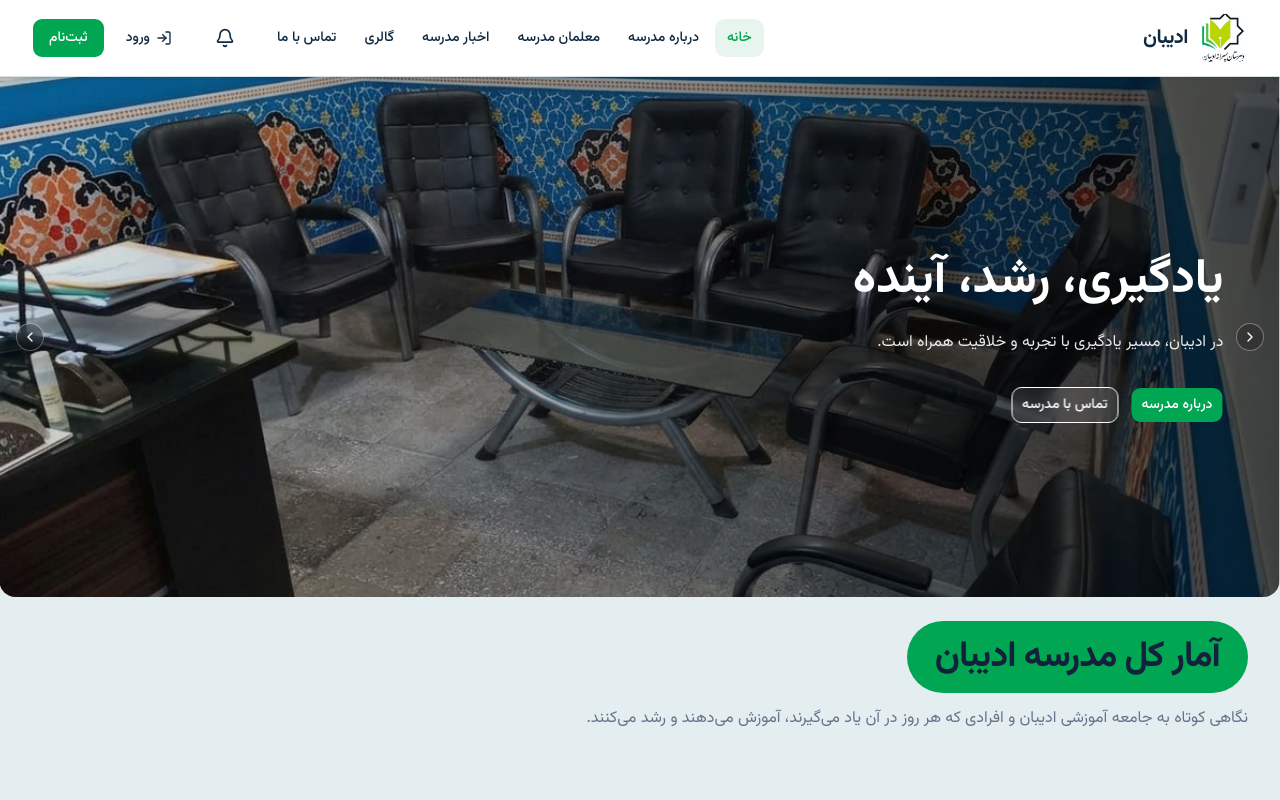
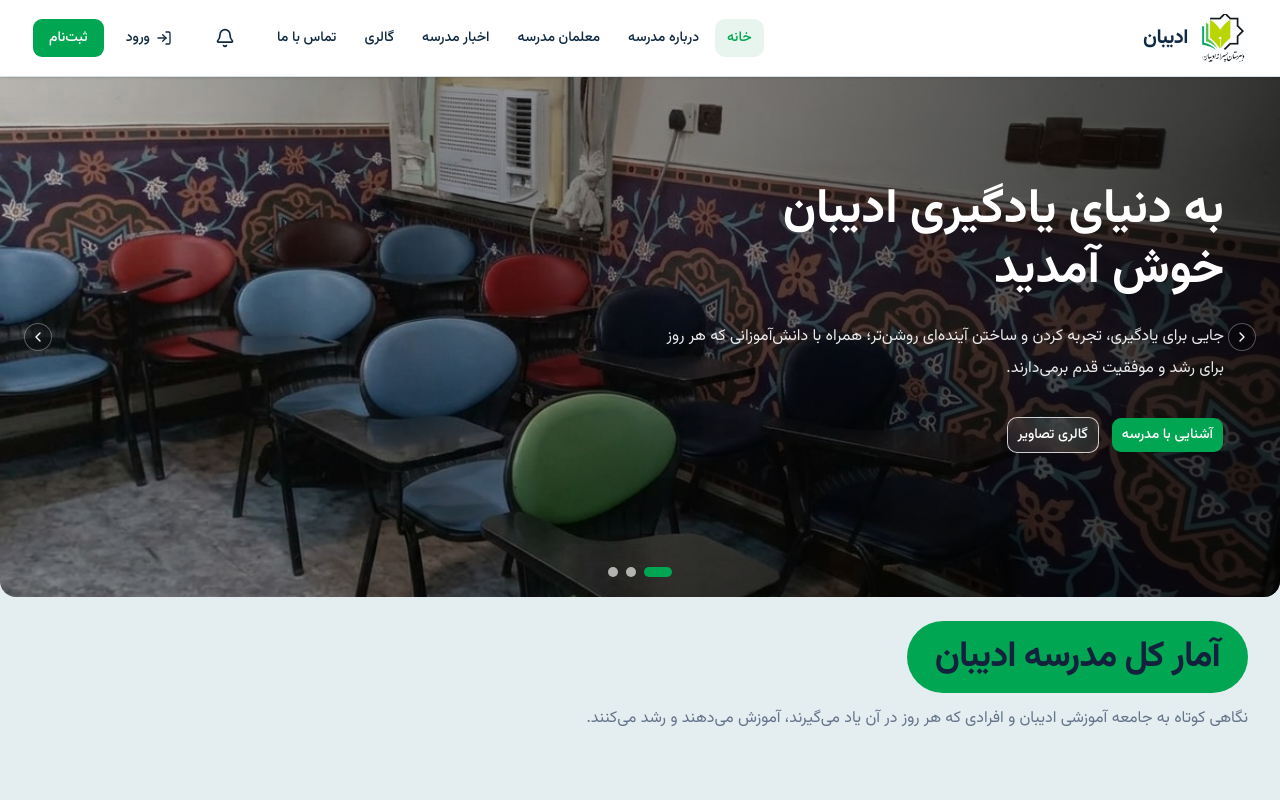
Before and after one commit to RedBear23/Adiban-HighSchool, a Next.js app in the folder frontend/: page / in a window 1280 px wide. Shown: the top 800 px of the page. Built offline with nearby package versions, Linux system fonts and the light colour scheme; no server answers.

Commit message:
frontend/improve home hero slider

```diff
--- a/frontend/components/home/hero/HeroSlide.tsx
+++ b/frontend/components/home/hero/HeroSlide.tsx
@@ -11,7 +11,8 @@ interface HeroSlideProps {
 
 export default function HeroSlide({ slide }: HeroSlideProps) {
   return (
-    <div className="relative h-107.5 overflow-hidden rounded-b-2xl sm:h-120 lg:h-130">
+    <div className="relative h-105 overflow-hidden rounded-b-2xl sm:h-120 lg:h-130">
+      {/* تصویر پس‌زمینه */}
       <Image
         src={slide.image}
         alt={slide.title}
@@ -21,21 +22,22 @@ export default function HeroSlide({ slide }: HeroSlideProps) {
         className="object-cover"
       />
 
-      {/* Image overlay */}
-      <div className="absolute inset-0 bg-linear-to-l from-black/70 via-black/35 to-black/10" />
+      {/* گرادیان برای خوانایی محتوا */}
+      <div className="absolute inset-0 bg-linear-to-l from-black/75 via-black/40 to-black/10" />
 
-      {/* Content */}
+      {/* محتوای اسلاید */}
       <div className="relative flex h-full items-center">
-        <div className="max-w-2xl px-6 text-right text-white sm:px-10 lg:px-14">
-          <h1 className="text-3xl font-bold leading-tight sm:text-4xl lg:text-5xl">
+        <div className="max-w-2xl px-6 pb-10 text-right text-white sm:px-10 lg:px-14">
+          <h1 className="text-3xl leading-tight font-bold sm:text-4xl lg:text-5xl">
             {slide.title}
           </h1>
 
-          <p className="mt-4 max-w-xl text-sm leading-7 text-white/90 sm:text-base sm:leading-8">
+          <p className="mt-5 max-w-xl text-sm leading-7 text-white/90 sm:text-base sm:leading-8">
             {slide.description}
           </p>
 
-          <div className="mt-7 flex flex-wrap gap-3">
+          {/* دکمه‌های هدایت */}
+          <div className="mt-8 flex flex-wrap gap-3">
             <Link
               href={slide.primaryAction.href}
               className={buttonVariants({
@@ -52,7 +54,7 @@ export default function HeroSlide({ slide }: HeroSlideProps) {
                 size: "lg",
                 variant: "outline",
                 className:
-                  "border-white bg-white/10 text-white backdrop-blur-sm hover:bg-white hover:text-primary-dark",
+                  "border-white/80 bg-white/10 text-white backdrop-blur-sm hover:bg-white hover:text-primary-dark",
               })}
             >
               {slide.secondaryAction.label}
--- a/frontend/components/home/hero/HeroSlider.tsx
+++ b/frontend/components/home/hero/HeroSlider.tsx
@@ -2,10 +2,11 @@
 "use client";
 
 import Autoplay from "embla-carousel-autoplay";
-import { useMemo } from "react";
+import { useEffect, useMemo, useState } from "react";
 
 import {
   Carousel,
+  CarouselApi,
   CarouselContent,
   CarouselItem,
   CarouselNext,
@@ -16,18 +17,42 @@ import HeroSlide from "./HeroSlide";
 import { heroSlides } from "./hero_data";
 
 export default function HeroSlider() {
+  const [api, setApi] = useState<CarouselApi>();
+  const [activeIndex, setActiveIndex] = useState(0);
+
+  // ساخت نمونه Autoplay با فاصله زمانی ۱۰ ثانیه
   const autoplay = useMemo(
     () =>
       Autoplay({
-        delay: 5000,
+        delay: 10000,
         stopOnInteraction: false,
       }),
     [],
   );
 
+  // هماهنگ نگه داشتن نقطه فعال با اسلاید فعلی
+  useEffect(() => {
+    if (!api) return;
+
+    const updateActiveIndex = () => {
+      setActiveIndex(api.selectedScrollSnap());
+    };
+
+    updateActiveIndex();
+
+    api.on("select", updateActiveIndex);
+    api.on("reInit", updateActiveIndex);
+
+    return () => {
+      api.off("select", updateActiveIndex);
+      api.off("reInit", updateActiveIndex);
+    };
+  }, [api]);
+
   return (
     <Carousel
       dir="rtl"
+      setApi={setApi}
       opts={{
         direction: "rtl",
         loop: true,
@@ -43,9 +68,38 @@ export default function HeroSlider() {
         ))}
       </CarouselContent>
 
-      <CarouselPrevious className="right-4 left-auto border-white/30 bg-black/20 text-white backdrop-blur-sm hover:bg-white hover:text-primary-dark rtl:rotate-0" />
+      {/* دکمه‌های جابه‌جایی */}
+      <CarouselPrevious
+        aria-label="تصویر قبلی"
+        className="right-4 left-auto border-white/30 bg-black/25 text-white shadow-sm backdrop-blur-md hover:border-white hover:bg-white hover:text-primary-dark sm:right-6"
+      />
 
-      <CarouselNext className="left-4 right-auto border-white/30 bg-black/20 text-white backdrop-blur-sm hover:bg-white hover:text-primary-dark rtl:rotate-0" />
+      <CarouselNext
+        aria-label="تصویر بعدی"
+        className="left-4 right-auto border-white/30 bg-black/25 text-white shadow-sm backdrop-blur-md hover:border-white hover:bg-white hover:text-primary-dark sm:left-6"
+      />
+
+      {/* انتخاب مستقیم تصویر */}
+      <div
+        role="group"
+        aria-label="انتخاب تصویر"
+        className="absolute bottom-5 left-1/2 z-10 flex -translate-x-1/2 items-center gap-2"
+      >
+        {heroSlides.map((slide, index) => (
+          <button
+            key={slide.id}
+            type="button"
+            aria-label={`رفتن به تصویر ${index + 1}`}
+            aria-current={activeIndex === index ? "true" : undefined}
+            onClick={() => api?.scrollTo(index)}
+            className={`h-2.5 rounded-full transition-all duration-300 ${
+              activeIndex === index
+                ? "w-7 bg-primary"
+                : "w-2.5 bg-white/65 hover:bg-white"
+            }`}
+          />
+        ))}
+      </div>
     </Carousel>
   );
 }
--- a/frontend/components/home/hero/hero_data.ts
+++ b/frontend/components/home/hero/hero_data.ts
@@ -1,3 +1,4 @@
+
 export interface HeroSlideData {
   id: number;
   image: string;
@@ -17,16 +18,16 @@ export const heroSlides: HeroSlideData[] = [
   {
     id: 1,
     image: "/hero/slide-1.jpg",
-    title: "به مدرسه ادیبان خوش آمدید",
+    title: "به دنیای یادگیری ادیبان خوش آمدید",
     description:
-      "محیطی برای یادگیری، رشد و ساختن آینده‌ای بهتر.",
+      "جایی برای یادگیری، تجربه کردن و ساختن آینده‌ای روشن‌تر؛ همراه با دانش‌آموزانی که هر روز برای رشد و موفقیت قدم برمی‌دارند.",
     primaryAction: {
-      label: "درباره مدرسه",
+      label: "آشنایی با مدرسه",
       href: "/about",
     },
     secondaryAction: {
-      label: "مشاهده اخبار",
-      href: "/news",
+      label: "گالری تصاویر",
+      href: "/gallery",
     },
   },
   {
@@ -34,10 +35,10 @@ export const heroSlides: HeroSlideData[] = [
     image: "/hero/slide-2.jpg",
     title: "یادگیری، رشد، آینده",
     description:
-      "در ادیبان، مسیر یادگیری با تجربه و خلاقیت همراه است.",
+      "در ادیبان، مسیر یادگیری با تجربه، تلاش و خلاقیت همراه است.",
     primaryAction: {
-      label: "درباره مدرسه",
-      href: "/about",
+      label: "آخرین اخبار",
+      href: "/news",
     },
     secondaryAction: {
       label: "تماس با مدرسه",
@@ -49,13 +50,13 @@ export const heroSlides: HeroSlideData[] = [
     image: "/hero/slide-3.jpg",
     title: "جامعه‌ای برای رشد",
     description:
-      "مدرسه فقط یک مکان برای درس خواندن نیست.",
+      "مدرسه فقط مکانی برای درس خواندن نیست؛ فرصتی برای کشف استعدادها و ساختن تجربه‌های ارزشمند است.",
     primaryAction: {
       label: "کادر مدرسه",
       href: "/teachers",
     },
     secondaryAction: {
-      label: "گالری",
+      label: "گالری تصاویر",
       href: "/gallery",
     },
   },
```
Also changed, not shown: 1 other file (tests, documents, lock files or other folders).
